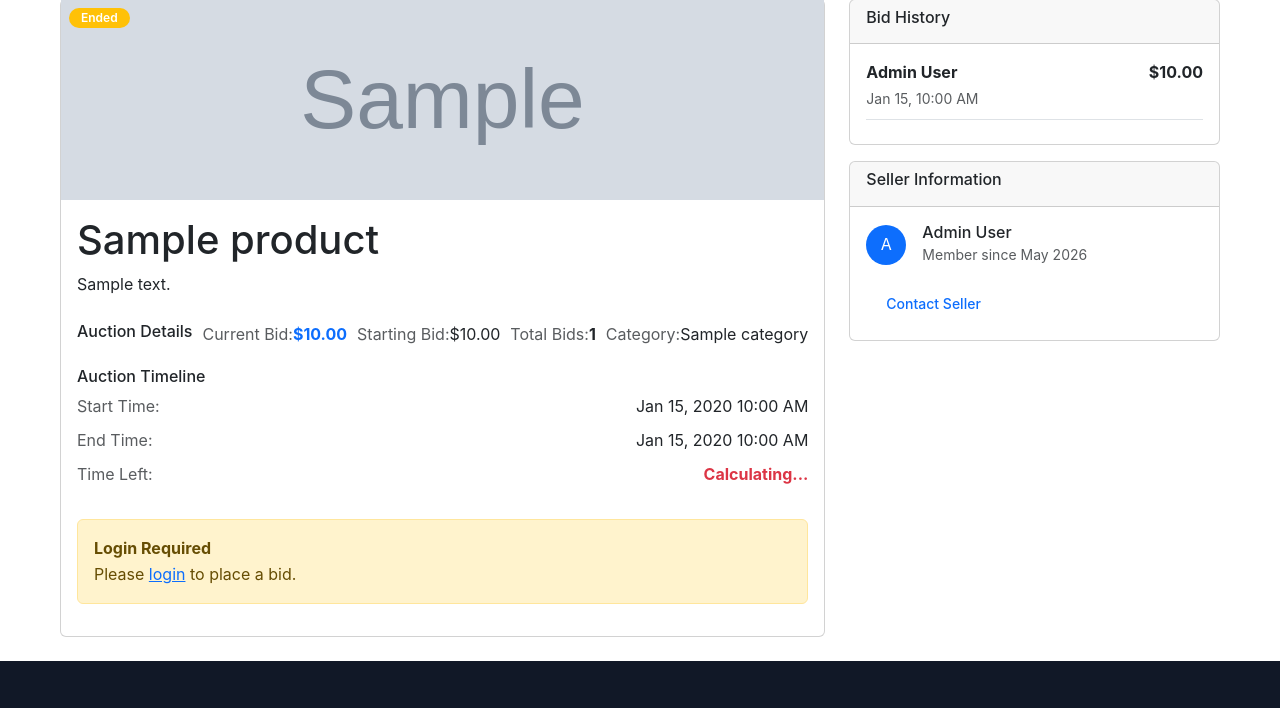
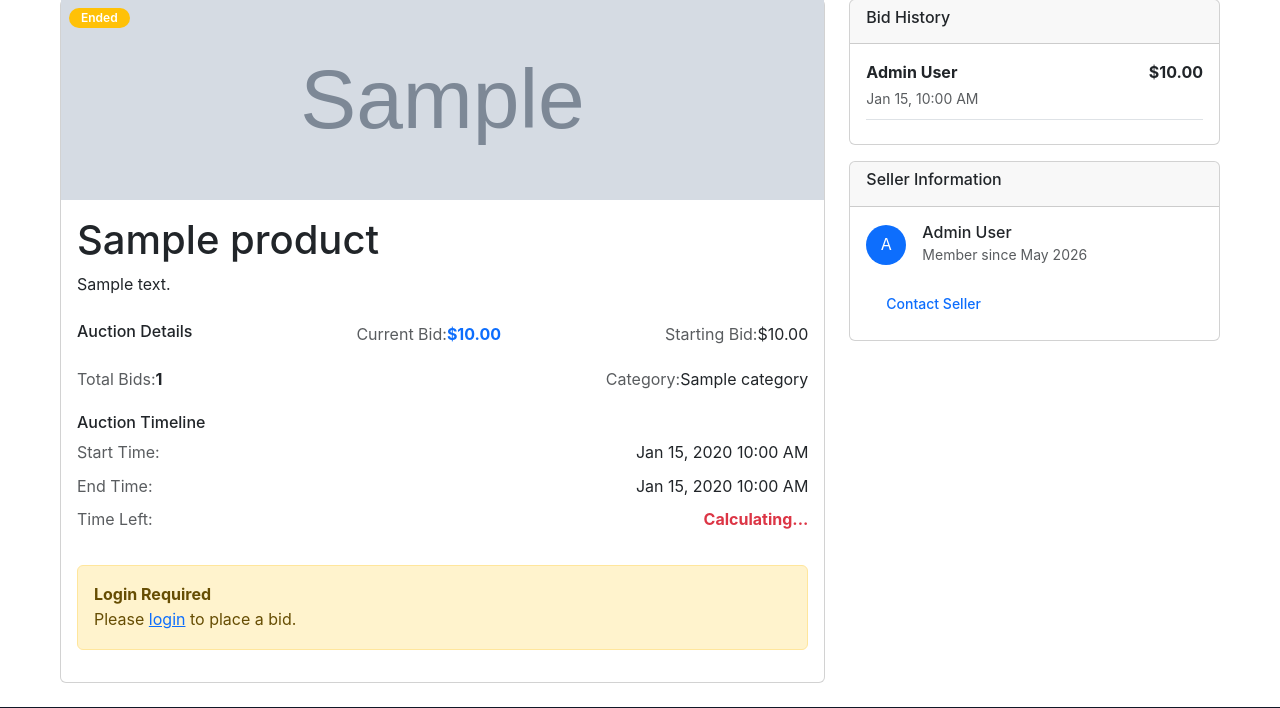
Before and after one commit to ashique12009/bidify-auction-system, a Laravel app: page /auctions/1 in a window 1280 px wide. Shown: the part 106-814 px from the top of the page. Run offline with Laravel 12, Linux system fonts and the light colour scheme; data comes from the database, SQL or seed files in the repository; tables that the repository leaves empty hold one stand-in row (values such as "Sample post"); grey boxes marked "Sample" are stand-in pictures; style sheets or scripts are compiled from the project's sources; parts of the project's set-up code (start-up, migrations or seed data) failed here and were passed over; some web fonts are replaced.

Commit message:
auction detail page - ui update

```diff
--- a/resources/views/frontend/auctions/show.blade.php
+++ b/resources/views/frontend/auctions/show.blade.php
@@ -30,6 +30,8 @@
                     <span class="text-muted">Starting Bid:</span>
                     <span>${{ number_format($auction->start_price, 2) }}</span>
                   </div>
+                </div>
+                <div class="bid-info">
                   <div class="d-flex justify-content-between mb-2">
                     <span class="text-muted">Total Bids:</span>
                     <span class="fw-bold" id="total_bids">{{ $auction->bids->count() }}</span>
```
